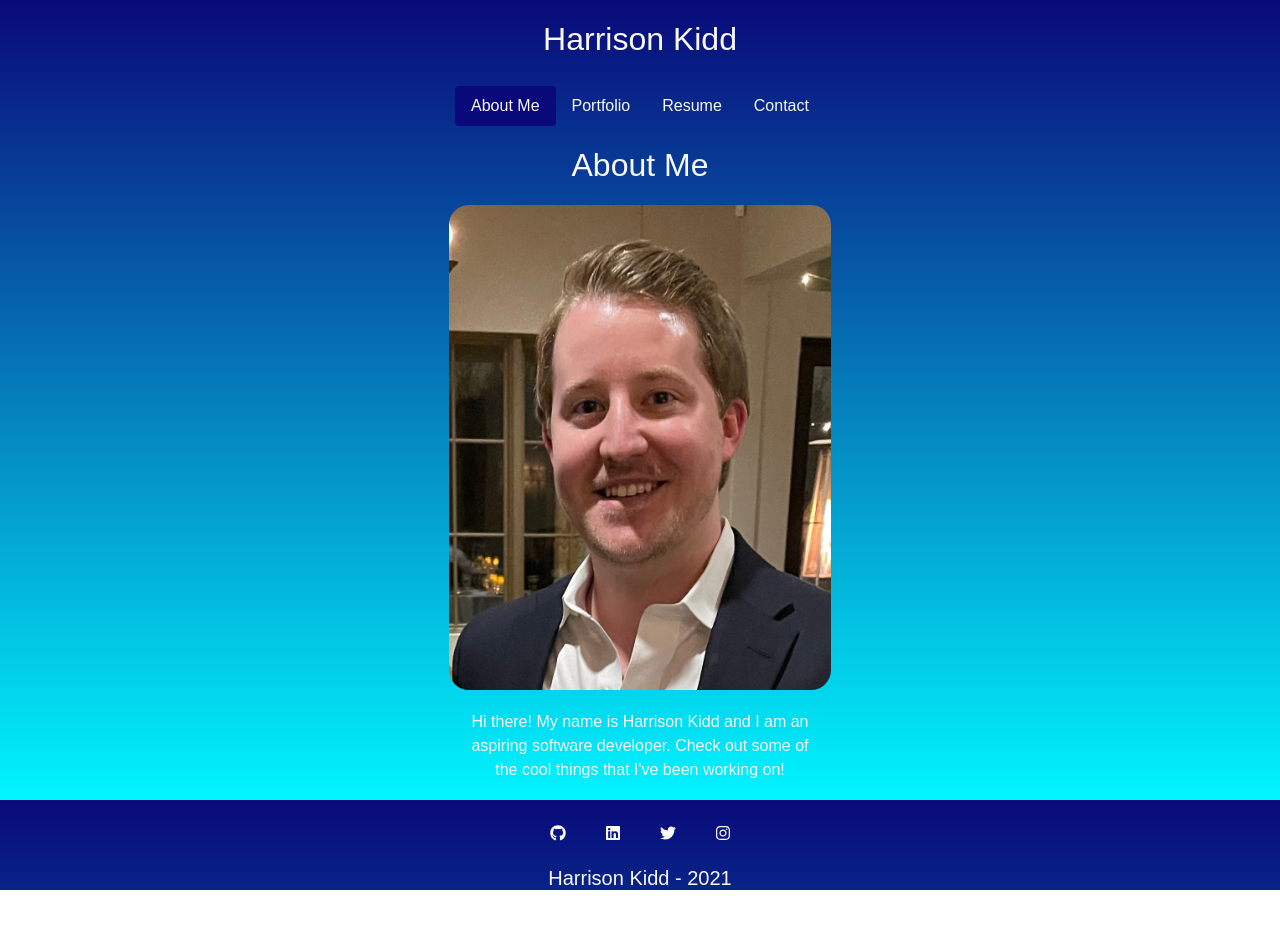
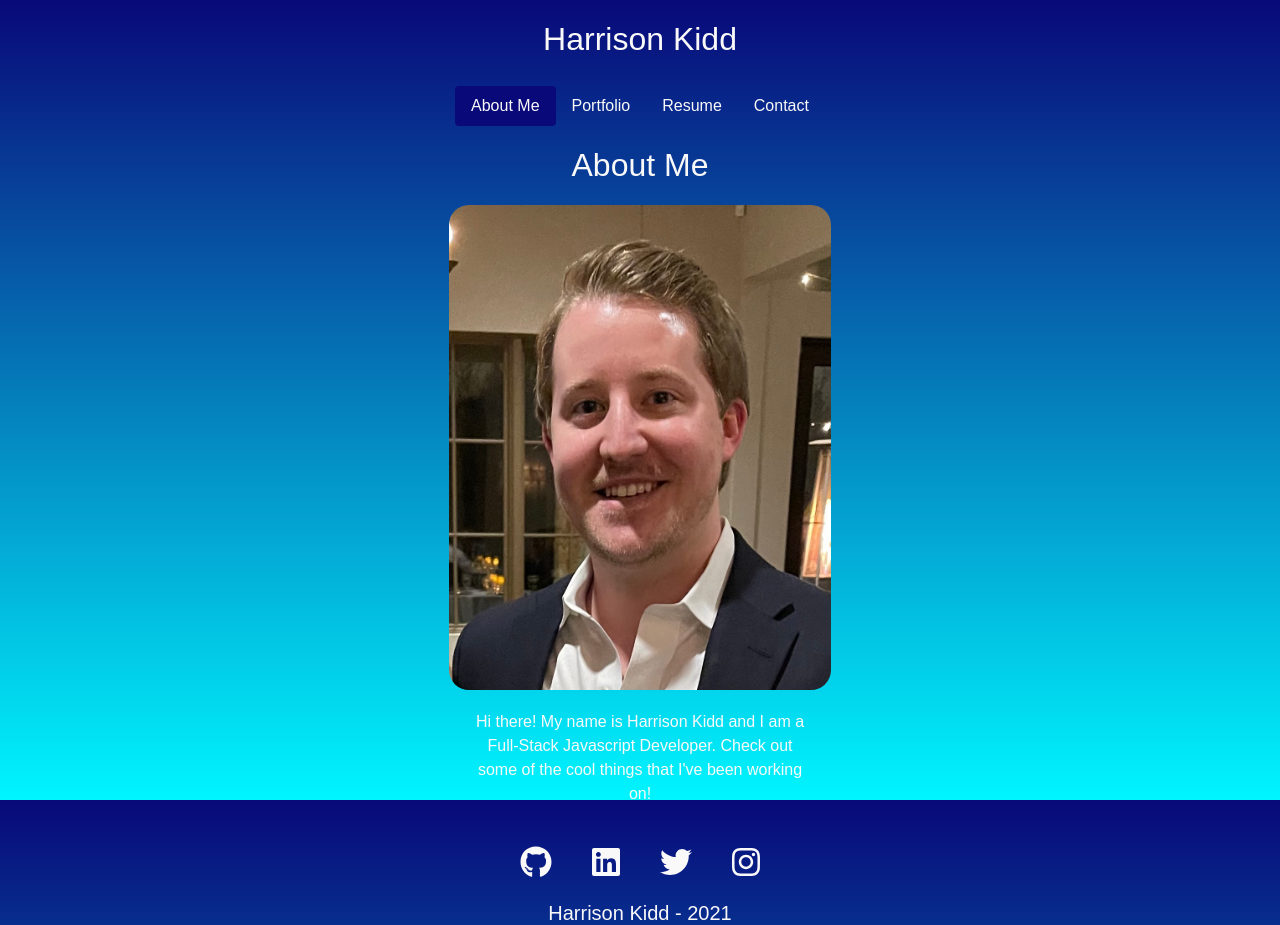
Before and after one commit to hkidd/ReactPortfolio, a React (Create React App) app: page / in a window 1280 px wide. Before the commit the page ends 890 px from the top, so only its background shows below. Built offline with nearby package versions, Linux system fonts and the light colour scheme.

Commit message:
Updating styling, icons, and links

```diff
--- a/src/components/Footer.js
+++ b/src/components/Footer.js
@@ -47,7 +47,7 @@ export default function Footer() {
               rel="noreferrer"
               className="fa fa-github icon"
             >
-              <FontAwesomeIcon className="icon" icon={["fab", "github"]} />
+              <FontAwesomeIcon size="2x" className="icon" icon={["fab", "github"]} />
               <span style={styles.span}>My LinkedIn</span>
             </a>
           </li>
@@ -58,7 +58,7 @@ export default function Footer() {
               rel="noreferrer"
               className="fa fa-linkedin icon"
             >
-              <FontAwesomeIcon className="icon" icon={["fab", "linkedin"]} />
+              <FontAwesomeIcon size="2x" className="icon" icon={["fab", "linkedin"]} />
               <span style={styles.span}>My LinkedIn</span>
             </a>
           </li>
@@ -69,7 +69,7 @@ export default function Footer() {
               rel="noreferrer"
               className="fa fa-twitter icon"
             >
-              <FontAwesomeIcon className="icon" icon={["fab", "twitter"]} />
+              <FontAwesomeIcon size="2x" className="icon" icon={["fab", "twitter"]} />
               <span style={styles.span}>My Twitter</span>
             </a>
           </li>
@@ -80,7 +80,7 @@ export default function Footer() {
               rel="noreferrer"
               className="fa fa-instagram icon"
             >
-              <FontAwesomeIcon className="icon" icon={["fab", "instagram"]} />
+              <FontAwesomeIcon size="2x" className="icon" icon={["fab", "instagram"]} />
               <span style={styles.span}>My Instagram</span>
             </a>
           </li>
--- a/src/components/pages/About.js
+++ b/src/components/pages/About.js
@@ -36,8 +36,7 @@ export default function About() {
         id="headshot"
       ></img>
       <p style={styles.p}>
-        Hi there! My name is Harrison Kidd and I am an aspiring software
-        developer. Check out some of the cool things that I've been working on!
+        Hi there! My name is Harrison Kidd and I am a Full-Stack Javascript Developer. Check out some of the cool things that I've been working on!
       </p>
     </div>
   );
--- a/src/components/pages/Projects.js
+++ b/src/components/pages/Projects.js
@@ -46,7 +46,7 @@ export default function Portfolio() {
     <div className="container">
       <h2 style={styles.header}>My Projects</h2>
       <p style={styles.p}>
-        Here are a few of my recent projects that showcase my JavaScript, node.js, express.js and HTML/CSS skills.
+        Here are a few of my recent projects showcasing my JavaScript, node.js, express.js and HTML/CSS skills.
       </p>
       <div style={styles.cols} className="d-flex">
 
--- a/src/components/pages/Resume.js
+++ b/src/components/pages/Resume.js
@@ -1,5 +1,6 @@
 import React from "react";
 import '../assets/css/style.css';
+import { FontAwesomeIcon } from "@fortawesome/react-fontawesome";
 
 const styles = {
   header: {
@@ -14,13 +15,27 @@ const styles = {
     textAlign: "center",
     padding: "10px",
   },
+  a: {
+    width: "60%",
+    margin: "0 auto",
+    textAlign: "center",
+    padding: "10px",
+  }
 };
 
 export default function Resume() {
   return (
     <div className="container">
-      <h2 style={styles.header}>My Resume</h2>
-      <p style={styles.p}>Resume download link will go here</p>
+      <h2 style={styles.header}>Download My Resume</h2>
+      <a style={styles.a}
+              href="https://drive.google.com/file/d/11HRkUcW2CaAkTgMJgi-zcqe3E252Ksbm/view?usp=sharing"
+              target="_blank"
+              rel="noreferrer"
+              className="fas fa-file-download icon d-flex justify-content-center text-center"
+            >
+              <FontAwesomeIcon size="4x" className="icon" icon={["fas", "file-download"]} />
+              <span style={styles.span}></span>
+        </a>
     </div>
   );
 }
--- a/src/index.js
+++ b/src/index.js
@@ -5,7 +5,8 @@ import './components/assets/css/style.css';
 import "bootstrap/dist/css/bootstrap.min.css";
 import { library } from "@fortawesome/fontawesome-svg-core";
 import { fab } from "@fortawesome/free-brands-svg-icons";
+import { fas } from '@fortawesome/free-solid-svg-icons'
 
-library.add(fab);
+library.add(fab, fas);
 
 ReactDOM.render(<App />, document.getElementById("root"));
```
Also changed, not shown: 1 other file (tests, documents, lock files or other folders).
